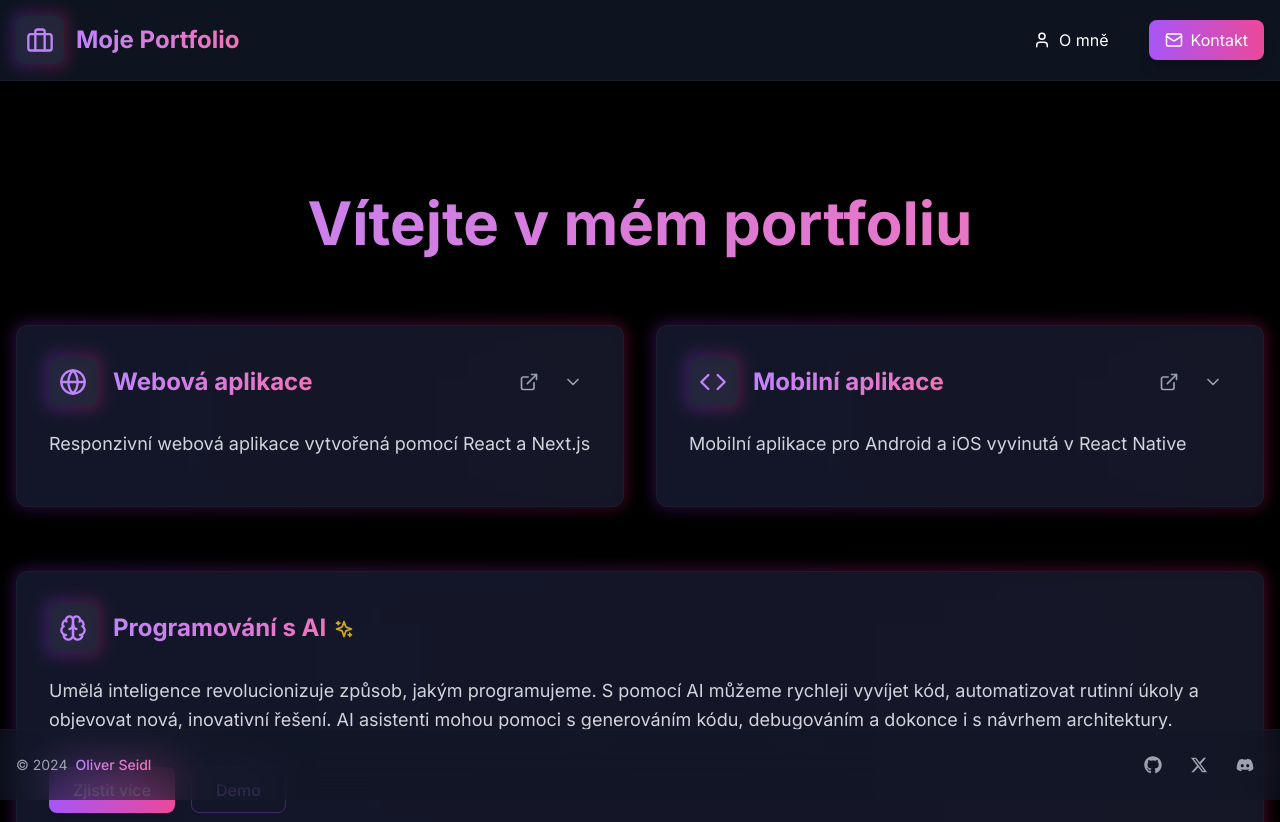
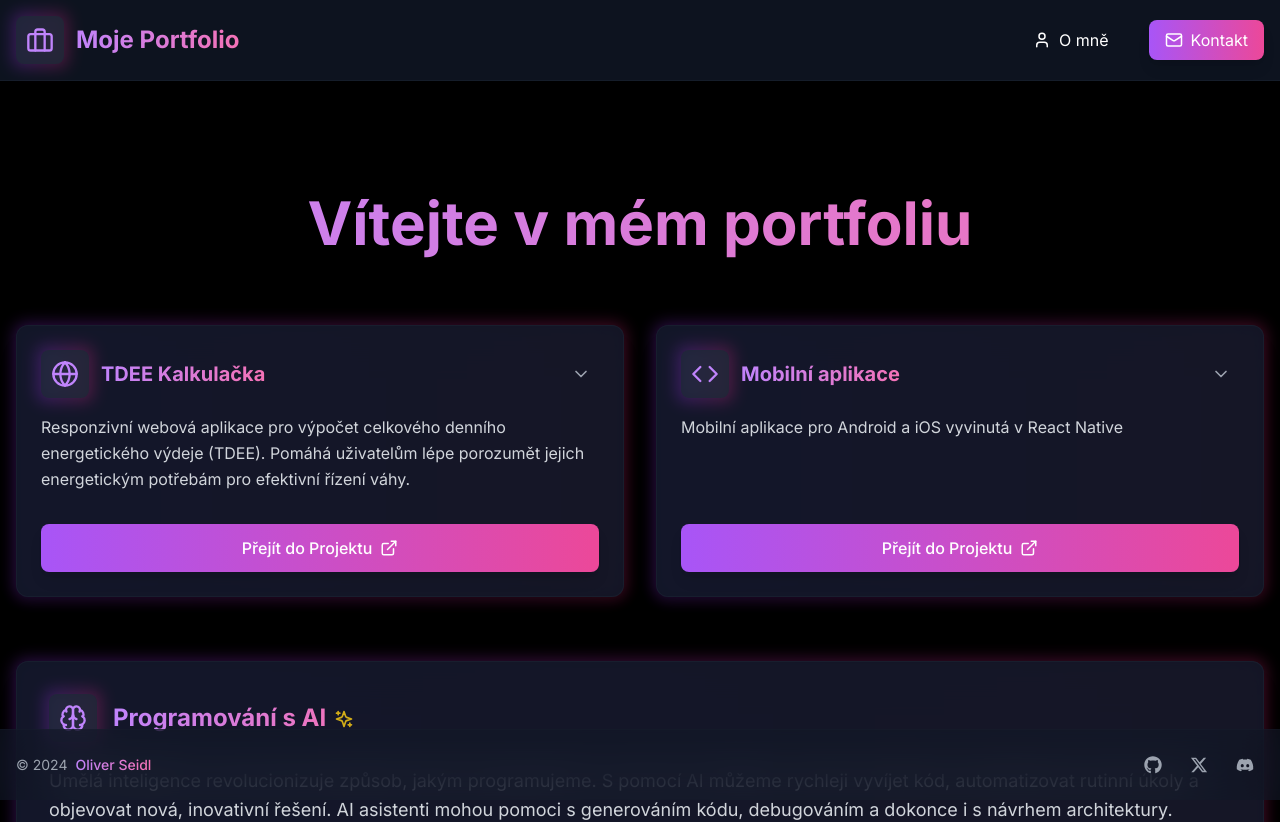
Before and after one commit to Olinkkt/oliverseidl, a Next.js app: page / in a window 1280 px wide. Shown: the top 822 px of the page. Built offline with nearby package versions, Linux system fonts and the light colour scheme.

Commit message:
Updated projects cards with actual projects instead of dummy domains

```diff
--- a/app/page.tsx
+++ b/app/page.tsx
@@ -7,6 +7,7 @@ import { FaGithub, FaXTwitter, FaDiscord } from 'react-icons/fa6'
 import { AboutMePopup } from './components/about-me-popup'
 import { ContactPopup } from './components/contact-popup'
 import { fadeInUp } from './animations'
+import Image from 'next/image'
 
 const containerVariants = {
   initial: "initial",
@@ -17,9 +18,10 @@ const containerVariants = {
 const projects = [
   {
     id: 1,
-    name: 'Webová aplikace',
-    description: 'Responzivní webová aplikace vytvořená pomocí React a Next.js',
-    url: 'https://example.com/project1',
+    name: 'TDEE Kalkulačka',
+    description: 'Responzivní webová aplikace pro výpočet celkového denního energetického výdeje (TDEE). Pomáhá uživatelům lépe porozumět jejich energetickým potřebám pro efektivní řízení váhy.',
+    url: 'https://tdee-calculator-ruddy.vercel.app/',
+    image: '/images/tdee.png',
     icon: <div className="w-12 h-12 relative">
       <div className="absolute -inset-1 bg-gradient-to-r from-purple-600 to-pink-600 rounded-lg blur opacity-30 group-hover:opacity-100 transition duration-1000"></div>
       <div className="relative h-full w-full p-2.5 bg-gray-800/80 rounded-lg group-hover:bg-gray-800/90 transition-colors flex items-center justify-center">
@@ -34,6 +36,7 @@ const projects = [
     name: 'Mobilní aplikace',
     description: 'Mobilní aplikace pro Android a iOS vyvinutá v React Native',
     url: 'https://example.com/project2',
+    image: '/path/to/image2.jpg',
     icon: <div className="w-12 h-12 relative">
       <div className="absolute -inset-1 bg-gradient-to-r from-purple-600 to-pink-600 rounded-lg blur opacity-30 group-hover:opacity-100 transition duration-1000"></div>
       <div className="relative h-full w-full p-2.5 bg-gray-800/80 rounded-lg group-hover:bg-gray-800/90 transition-colors flex items-center justify-center">
@@ -46,10 +49,10 @@ const projects = [
 ]
 
 export default function Home() {
-  const [openStates, setOpenStates] = useState<{ [key: number]: boolean }>({})
+  const [expandedProjects, setExpandedProjects] = useState<{ [key: number]: boolean }>({})
 
-  const toggleOpen = (id: number) => {
-    setOpenStates(prev => ({ ...prev, [id]: !prev[id] }))
+  const toggleProject = (id: number) => {
+    setExpandedProjects(prev => ({ ...prev, [id]: !prev[id] }))
   }
 
   return (
@@ -106,56 +109,87 @@ export default function Home() {
           <section className="my-16">
             <div className="grid grid-cols-1 md:grid-cols-2 gap-4 sm:gap-8">
               {projects.map((project) => (
-                <div
-                  key={project.id}
-                  className="group relative"
-                >
+                <div key={project.id} className="group relative h-full">
                   <div className="absolute -inset-0.5 bg-gradient-to-r from-purple-600 to-pink-600 rounded-xl blur opacity-30 group-hover:opacity-100 transition duration-1000"></div>
 
-                  <div className="relative bg-gray-900/90 backdrop-blur-xl rounded-xl border border-gray-800/50 hover:border-purple-500/50 shadow-xl hover:shadow-purple-500/10 transition-all duration-300">
-                    <div className="p-4 sm:p-8">
-                      <div className="flex items-center justify-between mb-4 sm:mb-6">
-                        <div className="flex items-center gap-2 sm:gap-4">
+                  <div className="relative h-full bg-gray-900/90 backdrop-blur-xl rounded-xl border border-gray-800/50 hover:border-purple-500/50 shadow-xl hover:shadow-purple-500/10 transition-all duration-300">
+                    <div className="p-4 sm:p-6 h-full flex flex-col">
+                      {/* Hlavička karty */}
+                      <div className="flex items-center justify-between mb-4">
+                        <div className="flex items-center gap-3">
                           {project.icon}
-                          <h3 className="text-xl sm:text-2xl font-bold text-transparent bg-clip-text bg-gradient-to-r from-purple-400 to-pink-400 flex items-center h-12">
+                          <h3 className="text-xl font-bold text-transparent bg-clip-text bg-gradient-to-r from-purple-400 to-pink-400">
                             {project.name}
                           </h3>
                         </div>
-                        <div className="flex gap-2">
-                          <a
-                            href={project.url}
-                            target="_blank"
-                            rel="noopener noreferrer"
-                            className="p-2 text-gray-400 hover:text-purple-400 transition-colors duration-200"
-                          >
-                            <ExternalLink size={20} />
-                          </a>
-                          <button
-                            onClick={() => toggleOpen(project.id)}
-                            className="p-2 text-gray-400 hover:text-purple-400 transition-colors duration-200"
-                          >
-                            {openStates[project.id] ? <ChevronUp size={20} /> : <ChevronDown size={20} />}
-                          </button>
-                        </div>
+                        <button
+                          onClick={() => toggleProject(project.id)}
+                          className="p-2 text-gray-400 hover:text-purple-400 transition-colors rounded-lg hover:bg-purple-500/10"
+                        >
+                          {expandedProjects[project.id] ? <ChevronUp size={20} /> : <ChevronDown size={20} />}
+                        </button>
                       </div>
-                      <p className="text-gray-300 text-base sm:text-lg leading-relaxed">{project.description}</p>
-                      {openStates[project.id] && (
+
+                      {/* Popis projektu */}
+                      <p className="text-gray-300 text-base leading-relaxed">
+                        {project.description}
+                      </p>
+
+                      {/* Rozbalitelný obsah */}
+                      <motion.div
+                        initial={false}
+                        animate={{
+                          height: expandedProjects[project.id] ? 'auto' : 0,
+                          opacity: expandedProjects[project.id] ? 1 : 0,
+                          marginBottom: expandedProjects[project.id] ? 16 : 0
+                        }}
+                        transition={{
+                          duration: 0.3,
+                          ease: "easeInOut"
+                        }}
+                        className="overflow-hidden"
+                      >
                         <motion.div
-                          initial={{ opacity: 0, height: 0 }}
-                          animate={{ opacity: 1, height: 'auto' }}
-                          exit={{ opacity: 0, height: 0 }}
-                          transition={{ duration: 0.3, ease: "easeInOut" }}
-                          className="mt-4 sm:mt-6 will-change-transform relative rounded-lg overflow-hidden"
+                          initial={false}
+                          animate={{
+                            y: expandedProjects[project.id] ? 0 : -20,
+                            opacity: expandedProjects[project.id] ? 1 : 0
+                          }}
+                          transition={{
+                            duration: 0.3,
+                            ease: "easeInOut"
+                          }}
                         >
-                          <div className="absolute -inset-0.5 bg-gradient-to-r from-purple-600 to-pink-600 rounded-lg blur opacity-30"></div>
-                          <iframe
-                            src={project.url}
-                            className="relative w-full h-64 sm:h-96 rounded-lg border border-purple-500/20"
-                            title={project.name}
-                            loading="lazy"
-                          />
+                          <div className="space-y-4">
+                            {/* Obrázek projektu */}
+                            <div className="relative w-full h-[300px] rounded-lg overflow-hidden">
+                              <Image
+                                src={project.image}
+                                alt={project.name}
+                                fill
+                                className="object-cover rounded-lg"
+                                priority={project.id === 1}
+                                quality={90}
+                              />
+                            </div>
+                          </div>
                         </motion.div>
-                      )}
+                      </motion.div>
+
+                      {/* Tlačítko - vždy na spodku karty */}
+                      <div className="mt-auto pt-4">
+                        <a
+                          href={project.url}
+                          target="_blank"
+                          rel="noopener noreferrer"
+                          className="w-full inline-flex items-center justify-center px-6 py-3 bg-gradient-to-r from-purple-500 to-pink-500 text-white rounded-lg font-medium
+                            hover:from-purple-600 hover:to-pink-600 transition-all duration-300 shadow-lg hover:shadow-purple-500/25
+                            active:scale-95 transform"
+                        >
+                          Přejít do Projektu
+                          <ExternalLink className="ml-2" size={18} />
+                        </a>
+                      </div>
                     </div>
                   </div>
                 </div>
```
Also changed, not shown: public/images/tdee.png (added).
